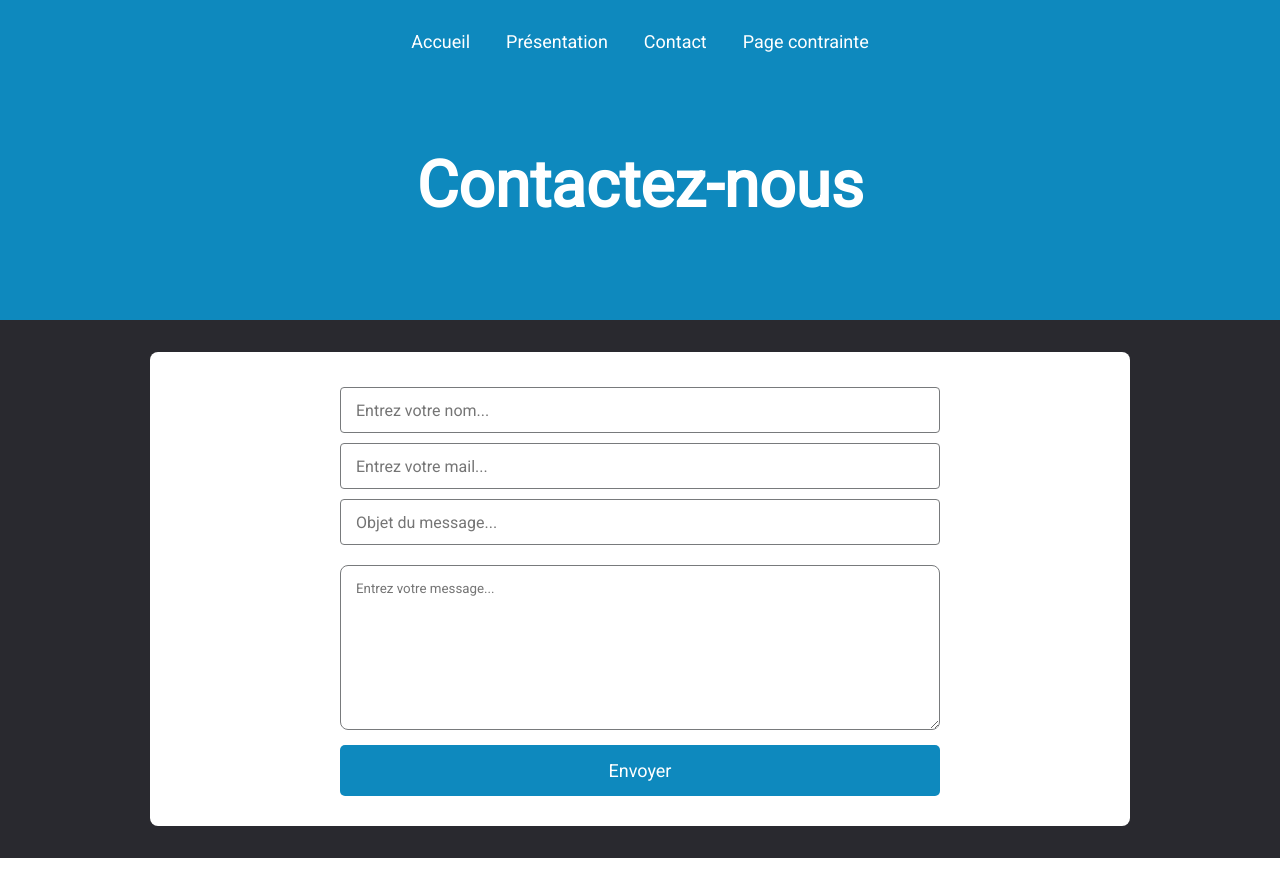
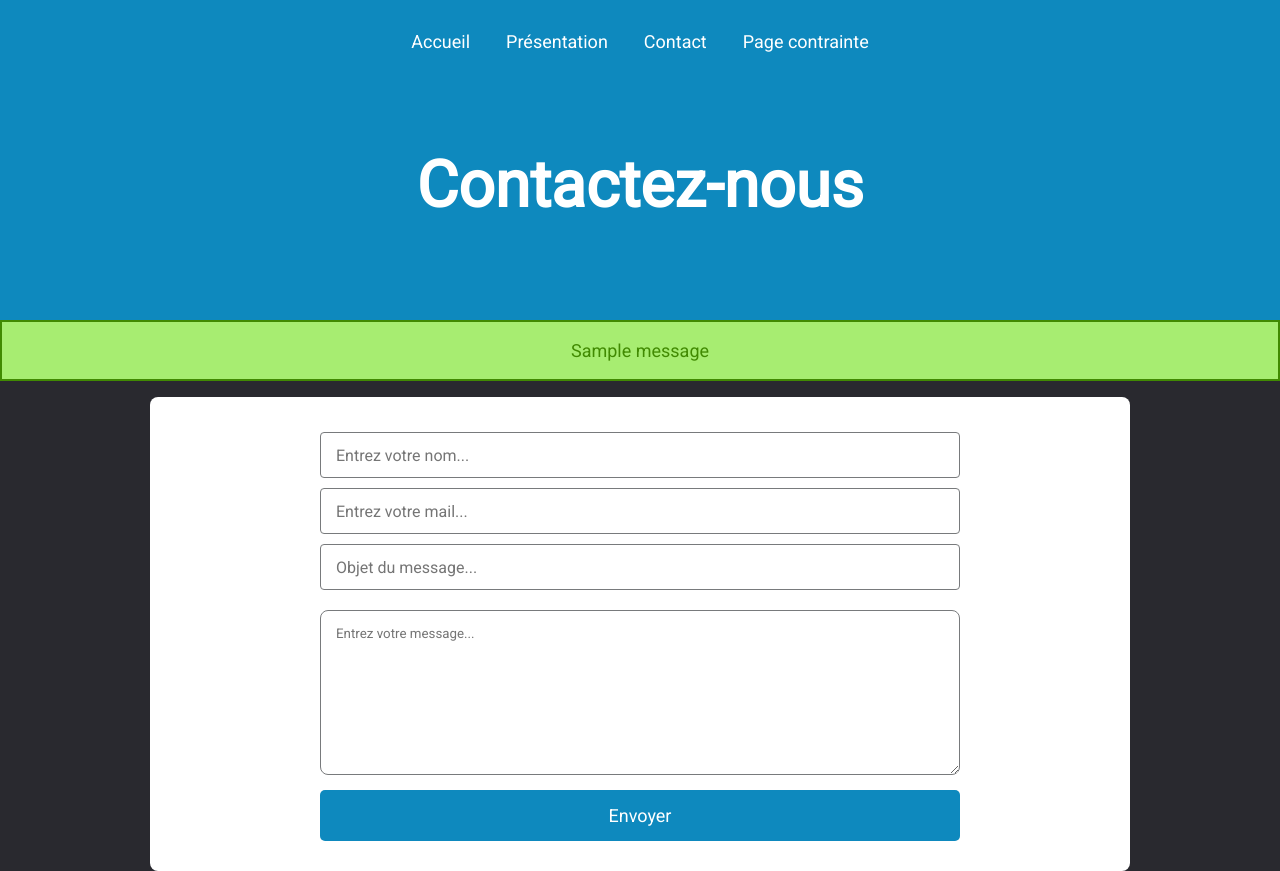
Before and after one commit to agnlt64/NSIte, a Flask app: page /contact/ in a window 1280 px wide. Run offline with Flask 2, Linux system fonts and the light colour scheme; one stand-in notice (Sample message) is shown.

Commit message:
Add flash message via flask

```diff
--- a/main.py
+++ b/main.py
@@ -1,13 +1,24 @@
-from flask import Flask, render_template
+from flask import Flask, render_template, flash, request
+import secrets
 
 app = Flask(__name__)
+app.secret_key = secrets.token_urlsafe(16)
 
 @app.route('/')
 def index():
     return render_template('index.html')
 
-@app.route('/contact/')
+@app.route('/contact/', methods=['GET', 'POST'])
 def contact():
+    if request.method == 'POST':
+        name = request.form['name']
+        email = request.form['email']
+        subject = request.form['subject']
+        if email != "" and name != "" and subject != "":
+            flash("Votre message a bien été envoyé !", category='success')
+        else:
+            flash("Veuillez remplir tous les champs !", category='error')
+
     return render_template('contact.html')
 
 @app.route('/contrainte/')
--- a/static/css/contact.css
+++ b/static/css/contact.css
@@ -7,10 +7,6 @@
 }
 
 /* contact.html */
-.main {
-    padding: 2em 0;
-}
-
 .container {
     max-width: 60em;
     margin: 0px auto;
@@ -21,6 +17,7 @@
     background-color: #fff;
     padding: 30px 10px;
     border-radius: var(--rounded);
+    margin-top: 1em;
 }
 
 .container form {
@@ -28,7 +25,7 @@
     flex-wrap: wrap;
     justify-content: space-between;
     justify-content: space-between;
-    max-width: 600px;
+    max-width: 40em;
 }
 
 .container form input {
@@ -51,3 +48,22 @@
 .container form button {
     width: 100%;
 }
+
+.message {
+    display: flex;
+    justify-content: center;
+    padding: 1em 0;
+    font-size: large;
+}
+
+.success {
+    background-color: #a7ed71;
+    color: #418a02;
+    border: 2px #418a02 solid;
+}
+
+.error {
+    background-color: #ff6645;
+    color: #a41010;
+    border: 2px #a41010 solid;
+}
--- a/templates/contact.html
+++ b/templates/contact.html
@@ -13,11 +13,16 @@ Contactez-nous
 {% endblock %}
 
 {% block content %}
+{%  for category, message in get_flashed_messages(with_categories=true) %}
+<div class="message {{ category }}">
+    <p>{{ message }}</p>
+</div>
+{% endfor %}
 <div class="container">
-    <form action="#" method="post">
-        <input class="field" type="text" name="name" placeholder="Entrez votre nom..." required="">
-        <input class="field" type="text" name="email" placeholder="Entrez votre mail..." required="">
-        <input class="field" type="text" name="subject" placeholder="Objet du message..." required="">
+    <form action="" method="post">
+        <input class="field" type="text" name="name" placeholder="Entrez votre nom...">
+        <input class="field" type="text" name="email" placeholder="Entrez votre mail...">
+        <input class="field" type="text" name="subject" placeholder="Objet du message...">
         <textarea name="message" placeholder="Entrez votre message..."></textarea>
         <button type="submit" class="btn">Envoyer</button>
     </form>
```
